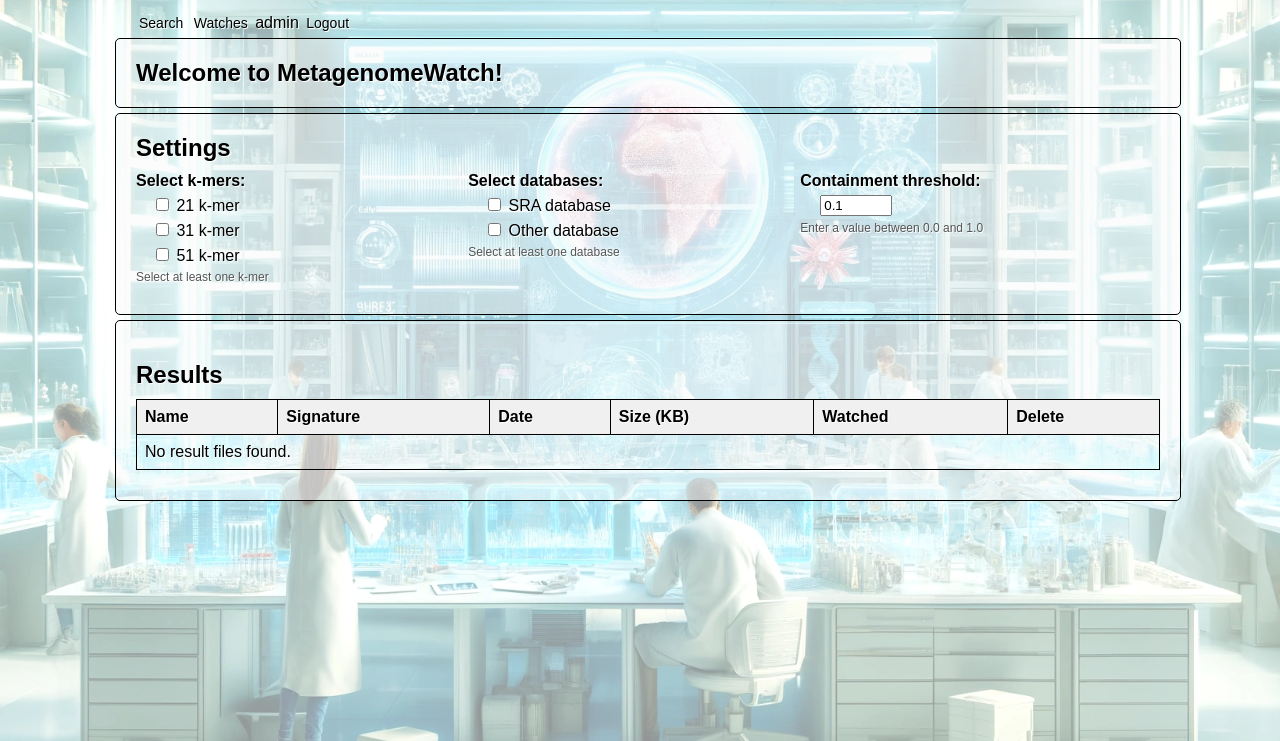
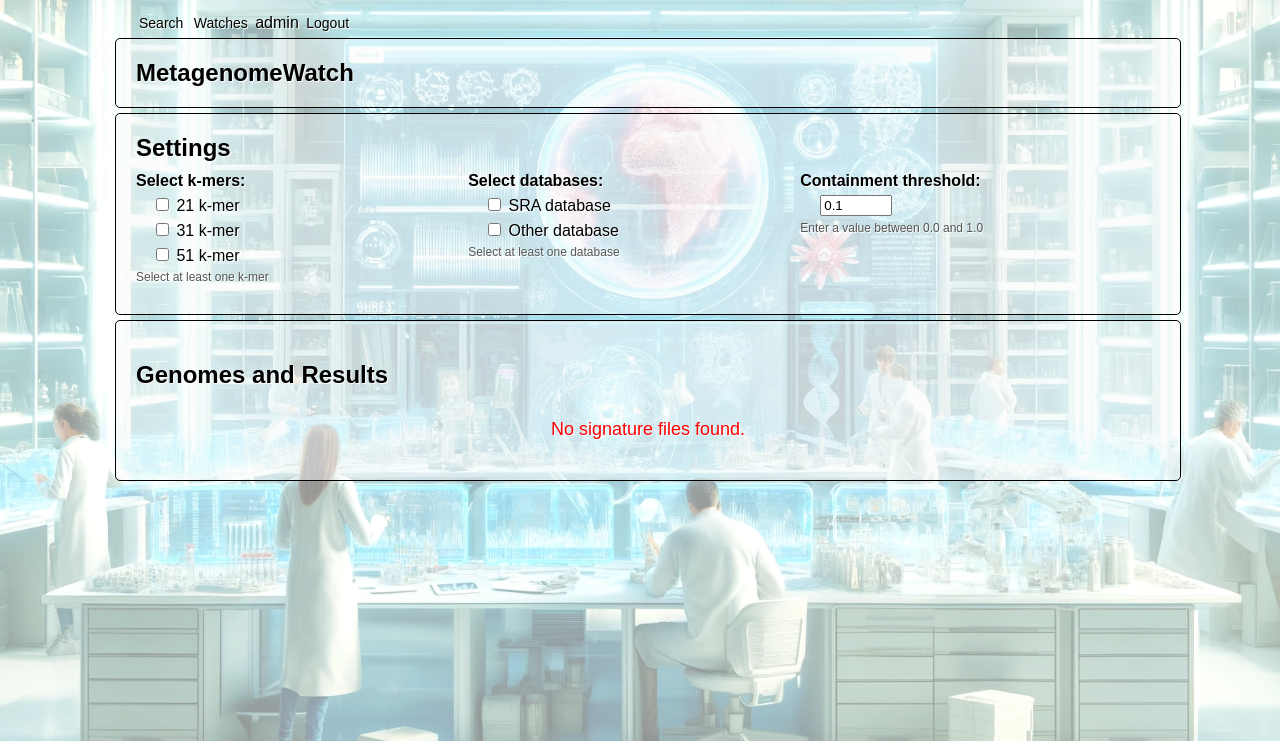
Before and after one commit to rki-mf1/mgwatch, a Django app: page /mgw_api/results/ in a window 1280 px wide. Shown: the top 741 px of the page. Run offline with Django 5.2, Linux system fonts and the light colour scheme; a user stored in the database is signed in; data comes from the database, SQL or seed files in the repository; both versions use the stored data as it was after the commit.

Commit message:
result update

```diff
--- a/mgw_api/management/commands/create_signature.py
+++ b/mgw_api/management/commands/create_signature.py
@@ -4,6 +4,8 @@ from django.core.management.base import BaseCommand
 from mgw_api.models import Fasta, Signature
 from django.conf import settings
 
+
+from datetime import datetime
 import subprocess
 import os
 
@@ -18,8 +20,9 @@ class Command(BaseCommand):
         name = kwargs['name']
         fasta = Fasta.objects.get(user_id=user_id, name=name, processed=False)
         try:
+            date = datetime.now().strftime("%Y%m%d-%H%M%S-%f")
             user_path = os.path.dirname(fasta.file.path)
-            signature_file = os.path.join(user_path, f"signature_{fasta.name}.sig.gz")
+            signature_file = os.path.join(user_path, f"signature_{fasta.name}-{date}.sig.gz")
             self.stdout.write(self.style.SUCCESS(signature_file))
             result = self.calculate_signatures(fasta.file.path, signature_file)
             if result.returncode != 0:
--- a/mgw_api/models.py
+++ b/mgw_api/models.py
@@ -10,6 +10,7 @@ from django.core.validators import FileExtensionValidator
 from django.core.exceptions import ValidationError
 
 import re
+from datetime import datetime
 
 
 def validate_fasta_content(file):
@@ -26,7 +27,8 @@ def validate_fasta_content(file):
 
 
 def user_directory_path(instance, filename):
-    return f"user_{instance.user.id}/{filename}"
+    date = datetime.now().strftime("%Y%m%d-%H%M%S-%f")
+    return f"user_{instance.user.id}/{filename}-{date}"
 
 
 class Fasta(models.Model):
--- a/mgw_api/static/mgw_api/style.css
+++ b/mgw_api/static/mgw_api/style.css
@@ -233,8 +233,7 @@ ul.nav {
     background-color: #363636;
 }
 
-
-.signature-list {
+.signature-list, .result-list {
     font-family: Arial, sans-serif;
     text-shadow: 1px 1px white;
     width: 90%;
@@ -247,38 +246,38 @@ ul.nav {
     margin-top: 5px;
     margin-bottom: 5px;
 }
-.signature-list h2 {
+.signature-list h2, .result-list h2 {
     font-size: 24px;
     color: #000000;
     margin-bottom: 10px;
 }
-.signature-list table {
+.signature-list table, .result-list table {
     width: 100%;
     border-collapse: collapse;
     margin-bottom: 10px;
 }
-.signature-list th, .signature-list td {
+.signature-list th, .signature-list td, .result-list th, .result-list td {
     border: 1px solid #000000;
     padding: 8px;
     text-align: left;
 }
-.signature-list th {
+.signature-list th, .result-list th {
     background-color: #f0f0f0;
     font-weight: bold;
     color: #000000;
 }
-.signature-list tbody tr:nth-child(even) {
+.signature-list tbody tr:nth-child(even), .result-list tbody tr:nth-child(even) {
     background-color: #f9f9f9;
 }
-.signature-list a {
+.signature-list a, .result-list a {
     color: #ff0000;
     text-shadow: none;
     text-decoration: none;
 }
-.signature-list a:hover {
+.signature-list a:hover, .result-list a:hover {
     text-decoration: underline;
 }
-.signature-list button {
+.signature-list button, .result-list button {
     background-color: #000000;
     text-shadow: none;
     color: white;
@@ -292,70 +291,7 @@ ul.nav {
     cursor: pointer;
     border-radius: 3px;
 }
-.signature-list button[type="submit"]:hover {
-    background-color: #363636;
-}
-
-
-.result-list {
-    font-family: Arial, sans-serif;
-    text-shadow: 1px 1px white;
-    width: 90%;
-    max-width: 1024px;
-    margin: 0 auto;
-    padding: 20px;
-    background-color: #f9f9f974;
-    border: 1px solid #000000;
-    border-radius: 5px;
-    margin-top: 5px;
-    margin-bottom: 5px;
-}
-.result-list h2 {
-    font-size: 24px;
-    color: #000000;
-    margin-bottom: 10px;
-}
-.result-list table {
-    width: 100%;
-    border-collapse: collapse;
-    margin-bottom: 10px;
-}
-.result-list th, .result-list td {
-    border: 1px solid #000000;
-    padding: 8px;
-    text-align: left;
-}
-.result-list th {
-    background-color: #f0f0f0;
-    font-weight: bold;
-    color: #000000;
-}
-.result-list tbody tr:nth-child(even) {
-    background-color: #f9f9f9;
-}
-.result-list a {
-    color: #ff0000;
-    text-shadow: none;
-    text-decoration: none;
-}
-.result-list a:hover {
-    text-decoration: underline;
-}
-.result-list button {
-    background-color: #000000;
-    text-shadow: none;
-    color: white;
-    border: none;
-    padding: 5px 10px;
-    text-align: center;
-    text-decoration: none;
-    display: inline-block;
-    font-size: 14px;
-    margin: 4px 2px;
-    cursor: pointer;
-    border-radius: 3px;
-}
-.result-list button[type="submit"]:hover {
+.signature-list button[type="submit"]:hover, .result-list button[type="submit"]:hover {
     background-color: #363636;
 }
 
@@ -821,3 +757,134 @@ footer {
     border-top: none;
     z-index: 1000;
 }
+
+.waiting-message {
+    font-family: Arial, sans-serif;
+    text-shadow: 1px 1px white;
+    width: 90%;
+    max-width: 1024px;
+    margin: 0 auto;
+    padding: 20px;
+    background-color: #f9f9f974;
+    border: 1px solid #000000;
+    border-radius: 5px;
+    margin-top: 5px;
+    margin-bottom: 5px;
+}
+.waiting-message ul.messages {
+    list-style-type: none;
+    padding: 0;
+    margin: 0;
+}
+.waiting-message ul.messages li.info {
+    font-size: 18px;
+    color: #000000;
+    margin-bottom: 10px;
+}
+
+.signature-list {
+    font-family: Arial, sans-serif;
+    text-shadow: 1px 1px white;
+    width: 90%;
+    max-width: 1024px;
+    margin: 0 auto;
+    padding: 20px;
+    background-color: #f9f9f974;
+    border: 1px solid #000000;
+    border-radius: 5px;
+    margin-top: 5px;
+    margin-bottom: 5px;
+}
+.signature-list h2 {
+    font-size: 24px;
+    color: #000000;
+    margin-bottom: 10px;
+}
+.signature-header {
+    display: flex;
+    justify-content: space-between;
+    align-items: center;
+    margin-bottom: 10px;
+    padding-bottom: 5px;
+    border-bottom: 1px solid #000000;
+}
+.signature-name h3 {
+    font-size: 20px;
+    color: #000000;
+    margin: 0;
+}
+.signature-actions {
+    display: flex;
+    gap: 10px;
+}
+.signature-actions .button,
+.signature-actions button {
+    background-color: #000000;
+    text-shadow: none;
+    color: white;
+    border: none;
+    padding: 5px 10px;
+    text-align: center;
+    text-decoration: none;
+    display: inline-block;
+    font-size: 14px;
+    margin: 4px 2px;
+    cursor: pointer;
+    border-radius: 3px;
+}
+.signature-actions .button:hover,
+.signature-actions button[type="submit"]:hover {
+    background-color: #363636;
+}
+.result-list {
+    font-family: Arial, sans-serif;
+    text-shadow: 1px 1px white;
+    width: 100%;
+    margin-top: 10px;
+    border: 1px solid #000000;
+    border-collapse: collapse;
+}
+.result-list th, .result-list td {
+    border: 1px solid #000000;
+    padding: 8px;
+    text-align: left;
+}
+.result-list th {
+    background-color: #f0f0f0;
+    font-weight: bold;
+    color: #000000;
+}
+.result-list tbody tr:nth-child(even) {
+    background-color: #f9f9f9;
+}
+.result-list a {
+    color: #ff0000;
+    text-shadow: none;
+    text-decoration: none;
+}
+.result-list a:hover {
+    text-decoration: underline;
+}
+.result-list button {
+    background-color: #000000;
+    text-shadow: none;
+    color: white;
+    border: none;
+    padding: 5px 10px;
+    text-align: center;
+    text-decoration: none;
+    display: inline-block;
+    font-size: 14px;
+    margin: 4px 2px;
+    cursor: pointer;
+    border-radius: 3px;
+}
+.result-list button[type="submit"]:hover {
+    background-color: #363636;
+}
+.no-signatures {
+    text-align: center;
+    padding: 20px;
+    font-size: 18px;
+    color: #ff0000;
+}
--- a/mgw_api/templates/mgw_api/base.html
+++ b/mgw_api/templates/mgw_api/base.html
@@ -29,7 +29,7 @@
 <body>
     <header>
         <div class="page-head">
-            <h2>Welcome to MetagenomeWatch!</h2>
+            <h2>MetagenomeWatch</h2>
         </div>
     </header>
     <main>
--- a/mgw_api/templates/mgw_api/confirm_delete_signature.html
+++ b/mgw_api/templates/mgw_api/confirm_delete_signature.html
@@ -10,7 +10,7 @@
     <form method="post">
         {% csrf_token %}
         <button type="submit">Confirm</button>
-        <a href="{% url 'mgw_api:list_signature' %}">Cancel</a>
+        <a href="{{ next_url }}">Cancel</a>
     </form>
 </div>
 
--- a/mgw_api/templates/mgw_api/list_result.html
+++ b/mgw_api/templates/mgw_api/list_result.html
@@ -4,9 +4,26 @@
 
 {% include "mgw_api/settings.html" %}
 
-<div class="result-list">
-    <h2>Results</h2>
-    <table>
+<div class="signature-list">
+    <h2>Genomes and Results</h2>
+    {% for signature in signatures %}
+        <div class="signature-header">
+            <div class="signature-name">
+                <h3>{{ signature.name }}</h3>
+            </div>
+            <div class="signature-actions">
+                {% if not signature.result_set.exists %}
+                    <td><a href="{% url 'mgw_api:delete_signature' signature.pk %}?next={% url 'mgw_api:list_result' %}">delete</a></td>
+                {% endif %}
+                <form action="{% url 'mgw_api:process_signature' signature.pk %}" method="post" style="display:inline;">
+                    {% csrf_token %}
+                    <button type="submit">search</button>
+                </form>
+            </div>
+        </div>
+
+        {% if signature.result_set.exists %}
+            <table class="result-list">
                 <thead>
                     <tr>
                         <th>Name</th>
@@ -18,7 +35,7 @@
                     </tr>
                 </thead>
                 <tbody>
-            {% for result in result_files %}
+                    {% for result in signature.result_set.all %}
                         <tr>
                             <td><a href="{% url 'mgw_api:result_table' result.pk %}">{{ result.name }}</a></td>
                             <td>{{ result.signature.name }}</td>
@@ -32,16 +49,21 @@
                             </td>
                             <td><a href="{% url 'mgw_api:delete_result' result.pk %}?next={% url 'mgw_api:list_result' %}">delete</a></td>
                         </tr>
-            {% empty %}
-                <tr>
-                    <td colspan="6">No result files found.</td>
-                </tr>
                     {% endfor %}
                 </tbody>
             </table>
+        {% endif %}
+    {% empty %}
+        <div class="no-signatures">No signature files found.</div>
+    {% endfor %}
 </div>
 
 <script>
+    function handleError(message) {
+        submissionMessageDiv.style.display = 'block';
+        submissionMessageDiv.innerHTML = `<ul class="messages"><li class="error">An error occurred: ${message}</li></ul>`;
+    }
+
     function submitWatchForm(resultId) {
         const form = document.getElementById(`watch-form-${resultId}`);
         const formData = new FormData(form);
@@ -54,7 +76,7 @@
             body: formData,
         }).then(response => {
             if (!response.ok) {
-                alert('Failed to update the watch status.');
+                handleError('Failed to update the watch status.');
             }
         });
     }
--- a/mgw_api/views.py
+++ b/mgw_api/views.py
@@ -95,7 +95,6 @@ def upload_fasta(request):
                     if not name:
                         name = os.path.splitext(filename)[0]
                     if Fasta.objects.filter(user=request.user, name=name).exists():
-                        #messages.error(request, "A file with this name already exists. Please choose a different name or file.")
                         return JsonResponse({'success': False, 'error': "A file with this name already exists. Please choose a different name or file."})
                     else:
                         uploaded_file_instance = fasta_form.save(commit=False)
@@ -107,38 +106,22 @@ def upload_fasta(request):
                         uploaded_file_instance.save()
                         thread = threading.Thread(target=run_create_signature_and_search, args=(request.user.id, name, uploaded_file_instance.id))
                         thread.start()
-                        ##manage_py_path = os.path.join(os.path.dirname(os.path.dirname(os.path.abspath(__file__))), 'manage.py')
-                        #subprocess.Popen([sys.executable, manage_py_path, "create_signature", str(request.user.id), name])
-                        ##subprocess.Popen([sys.executable, manage_py_path, "create_signature", str(request.user.id), name]).wait()
-                        ##subprocess.Popen([sys.executable, manage_py_path, "create_search", str(request.user.id), name]).wait()
-                        ##result = Result.objects.filter(signature__fasta__name=name, signature__user=request.user).latest('created_date')
-                        #messages.success(request, "File submission successful! Processing will happen in the background.")
-                        #return redirect('mgw_api:upload_fasta')
-                        ##return JsonResponse({'success': True, 'redirect_url': reverse('mgw_api:result_table', kwargs={'pk': result.pk})})
                         return JsonResponse({'success': True, 'message': 'File submission successful! Processing will happen in the background.', 'fasta_id': uploaded_file_instance.id})
                 except Exception as e:
-                    #messages.error(request, f"Error: file submission failed! ... {e}")
                     return JsonResponse({'success': False, 'error': f"Error: file submission failed! ... {e}"})
             else:
-                #for field, errors in fasta_form.errors.items():
-                #    for error in errors:
-                #        if "extension" in error:
-                #            messages.error(request, "Invalid file extension!")
-                #        elif "start with '>'" in error:
-                #            messages.error(request, "Invalid FASTA format!")
-                #        else:
-                #            messages.error(request, f"{error}")
                 errors = fasta_form.errors.as_json()
                 return JsonResponse({'success': False, 'error': errors})
     else:
         fasta_form = FastaForm()
     return render(request, "mgw_api/upload_fasta.html", {"fasta_form": fasta_form, "settings_form": settings_form})
 
+
 @login_required
 def check_processing_status(request, fasta_id):
     fasta = get_object_or_404(Fasta, id=fasta_id, user=request.user)
-    messages.error(request, f"#### TEST X {fasta_id} {request.user} {fasta.status} ####")
-    return JsonResponse({'status': fasta.status})
+    return JsonResponse({'status': fasta.status, 'fasta_id':fasta_id, 'result_pk':fasta.result_pk})
+
 
 @login_required
 def list_signature(request):
@@ -150,11 +133,13 @@ def list_signature(request):
 def delete_signature(request, pk):
     signature = get_object_or_404(Signature, pk=pk, user=request.user)
     fasta = get_object_or_404(Fasta, pk=signature.fasta.pk, user=request.user)
+    next_url = request.GET.get('next', 'mgw_api:list_result')
+    messages.success(request, next_url)
     if request.method == "POST":
         signature.delete()
         fasta.delete()
-        return redirect("mgw_api:list_signature")
-    return render(request, 'mgw_api/confirm_delete_signature.html', {'signature': signature})
+        return redirect("mgw_api:list_result")
+    return render(request, 'mgw_api/confirm_delete_signature.html', {'signature': signature, 'next_url': next_url})
 
 
 @login_required
@@ -211,9 +196,12 @@ def list_result(request):
             else:
                 messages.error(request, 'Please correct the errors below.')
     ## handle list results
-    result_files = Result.objects.filter(user=request.user)
-    watch_forms = {result.pk:WatchForm(instance=result) for result in result_files}
-    return render(request, 'mgw_api/list_result.html', {'result_files': result_files, 'watch_forms': watch_forms, 'settings_form': settings_form})
+    signatures = Signature.objects.filter(user=request.user).prefetch_related('result_set')
+    return render(request, 'mgw_api/list_result.html', {'signatures': signatures, 'settings_form': settings_form})
+
+#watch_forms = {result.pk:WatchForm(instance=result) for result in result_files}
+#result_files = Result.objects.filter(user=request.user)
+#return render(request, 'mgw_api/list_result.html', {'result_files': result_files, 'watch_forms': watch_forms, 'settings_form': settings_form})
 
 
 @login_required
@@ -328,6 +316,7 @@ def update_sort(request, pk):
 def delete_result(request, pk):
     result = get_object_or_404(Result, pk=pk, user=request.user)
     next_url = request.GET.get('next', 'mgw_api:list_result')
+    messages.success(request, next_url)
     if request.method == "POST":
         result.delete()
         return redirect("mgw_api:list_result")
```
Also changed, not shown: mgw_api/functions.py (+0 -7 lines), mgw_api/management/commands/create_search.py (+1 -19 lines), mgw_api/templates/mgw_api/result_table.html (+16 -3 lines), mgw_api/templates/mgw_api/upload_fasta.html (+35 -43 lines), mgw_api/urls.py (+11 -11 lines), db.sqlite3. Lines whose indentation alone changed are shown as unchanged.
